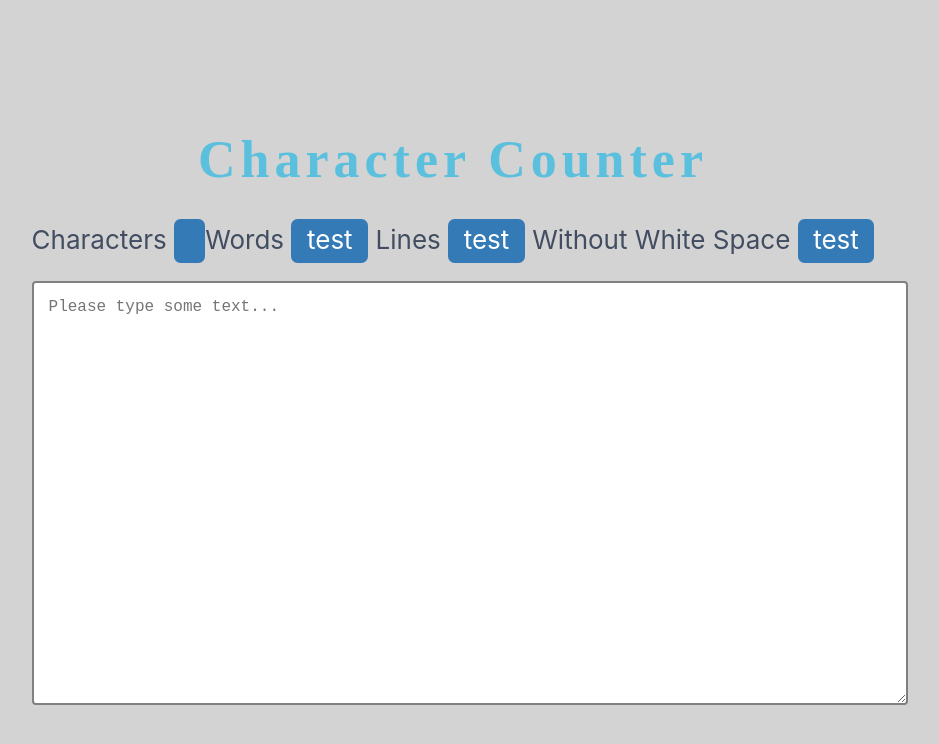
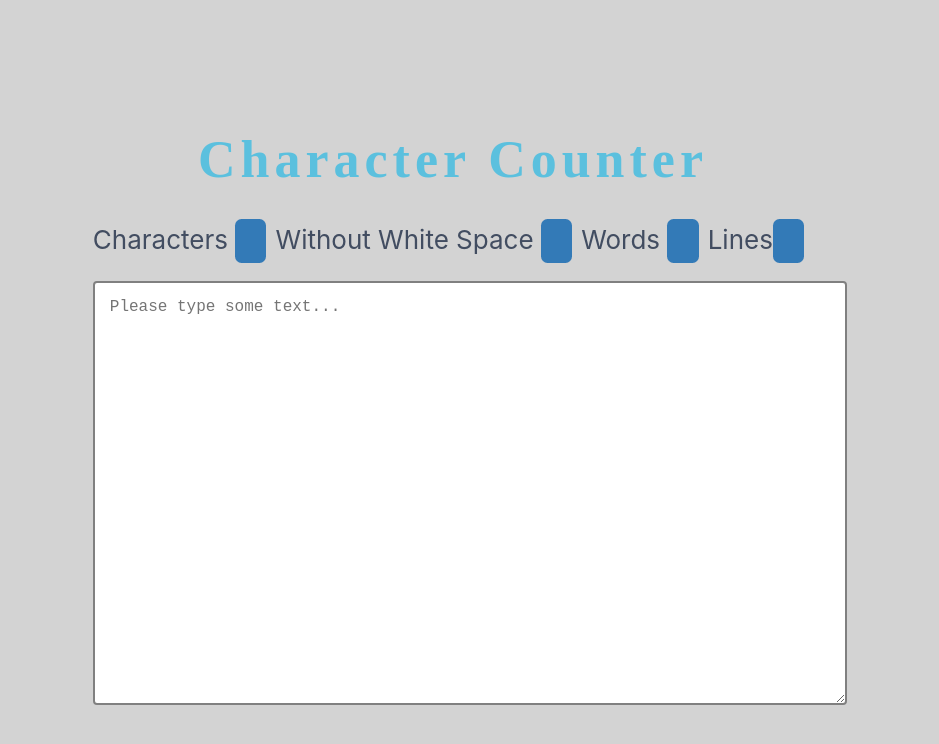
Before and after one commit to Thatguy560/Character-counter, a React (Create React App) app: page / in a window 1280 px wide. Shown: the top 744 px of the page, without its empty margins (187-1126 px from the left). Built offline with nearby package versions, Linux system fonts and the light colour scheme.

Commit message:
word counter section done

```diff
--- a/src/App.css
+++ b/src/App.css
@@ -29,6 +29,7 @@
   border-radius: .25em;
   padding: .2em .6em .3em;
   font-weight: 700px;
+  margin-right: .35em;
 }
 
 .App textarea {
--- a/src/App.js
+++ b/src/App.js
@@ -7,30 +7,48 @@ class App extends Component {
     this.state = {
       firstValue: "",
       characterCount: "",
+      withoutWhiteSpace: "",
+      words: "",
+      lines: "",
     };
   }
 
   firstHandle = (event) => {
-    const characterCount =
-      event.target.value === "" ? 0 : event.target.value.split("").length;
+    const input = event.target.value;
+    const characterCount = input === "" ? 0 : input.split("").length;
+    const withoutWhiteSpace =
+      input === "" ? 0 : input.split("").filter((char) => char !== " ").length;
+    const words = input === "" ? 0 : input.split(" ").length;
+    const lines = input === "" ? 1 : input.split("\n").length;
     this.setState({
-      firstValue: event.target.value,
+      firstValue: input,
       characterCount: characterCount,
+      withoutWhiteSpace: withoutWhiteSpace,
+      words: words,
+      lines: lines,
     });
   };
 
   render() {
     var characterCount = this.state.characterCount;
+    var withoutWhiteSpace = this.state.withoutWhiteSpace;
+    var words = this.state.words;
+    var lines = this.state.lines;
+    console.log(document.getElementById("textarea"));
+
     return (
       <div className="App">
         <header className="App-header">
           <form>
             <h1>Character Counter</h1>
             <p>
-              Characters <span>{characterCount}</span> Words <span>test</span>{" "}
-              Lines <span>test</span> Without White Space <span>test</span>
+              Characters <span>{characterCount}</span> Without White Space{" "}
+              <span>{withoutWhiteSpace}</span> Words <span>{words}</span> Lines
+              {"  "}
+              <span>{lines}</span>
             </p>
             <textarea
+              // id="id"
               type="text"
               placeholder="Please type some text..."
               value={this.firstValue}
```
